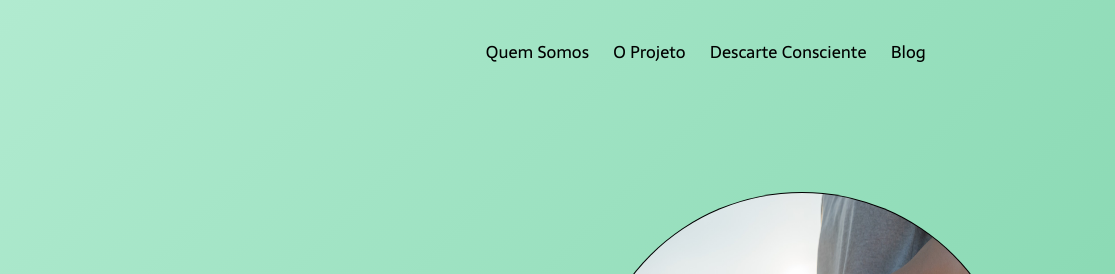
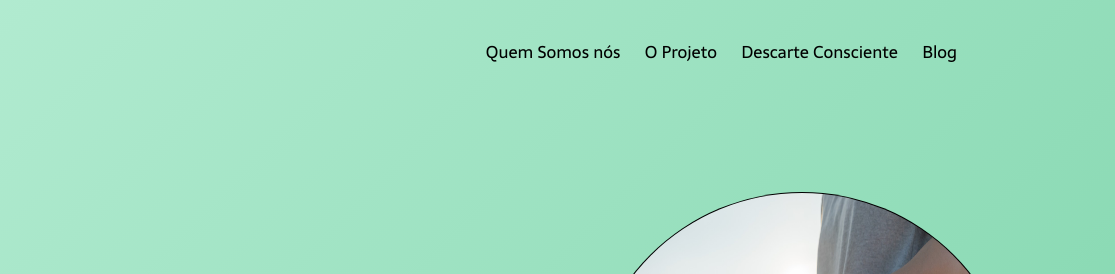
Before and after one commit to nikolasraniery/Projeto-EXCEnergy, a plain HTML site: page index.html in a window 1280 px wide. Shown: the top 274 px of the page, 165-1280 px from the left. Drawn offline with Linux system fonts and the light colour scheme; a web font is replaced by a local one.

Commit message:
mudando lista

```diff
--- a/index.html
+++ b/index.html
@@ -16,7 +16,7 @@
         <nav class="dp-menu">
             <ul>
                 <li>
-                    <a href="#">Quem Somos</a>
+                    <a href="#">Quem Somos nós</a>
                 </li>
                 <li>
                     <a>O Projeto</a>
```
Lines whose indentation alone changed are shown as unchanged.
